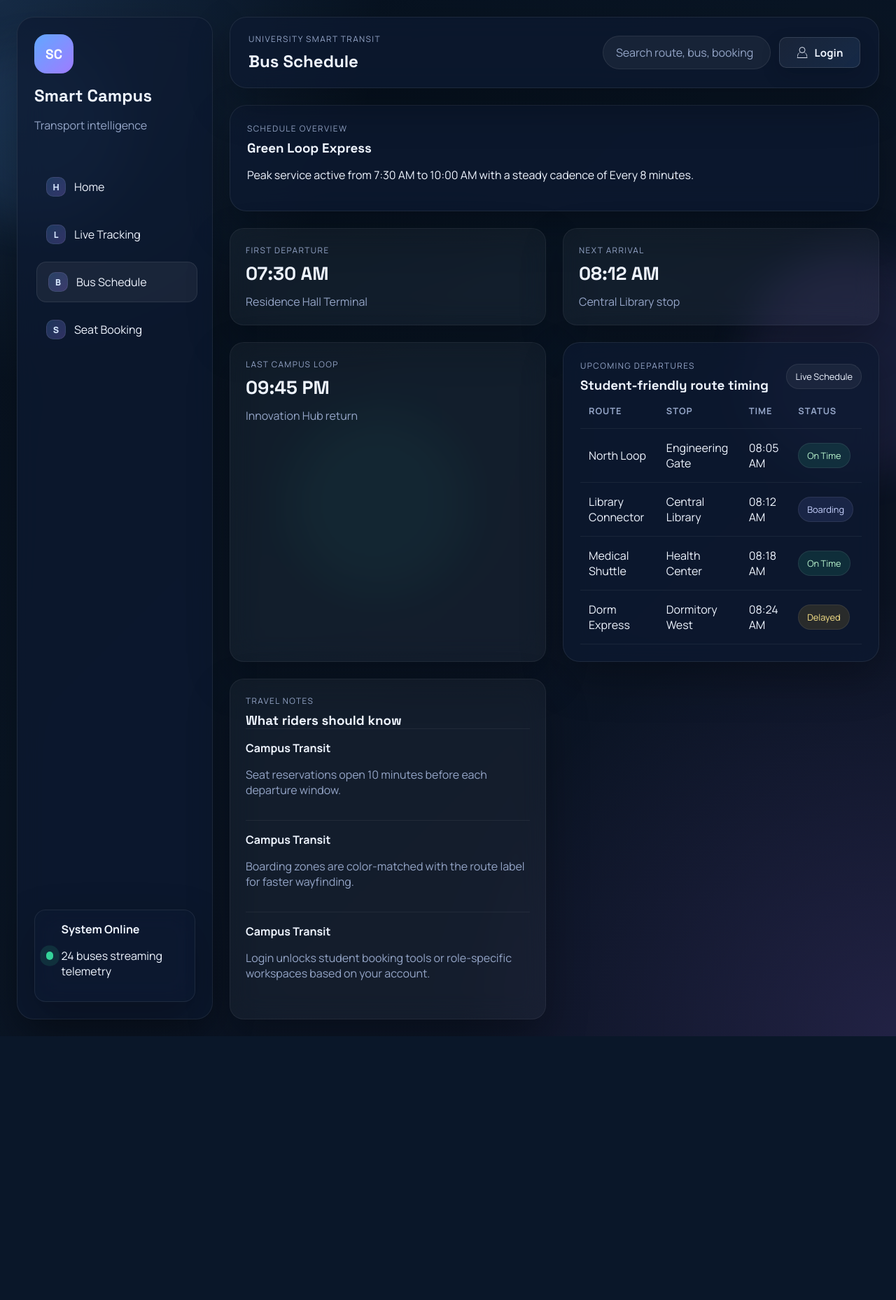
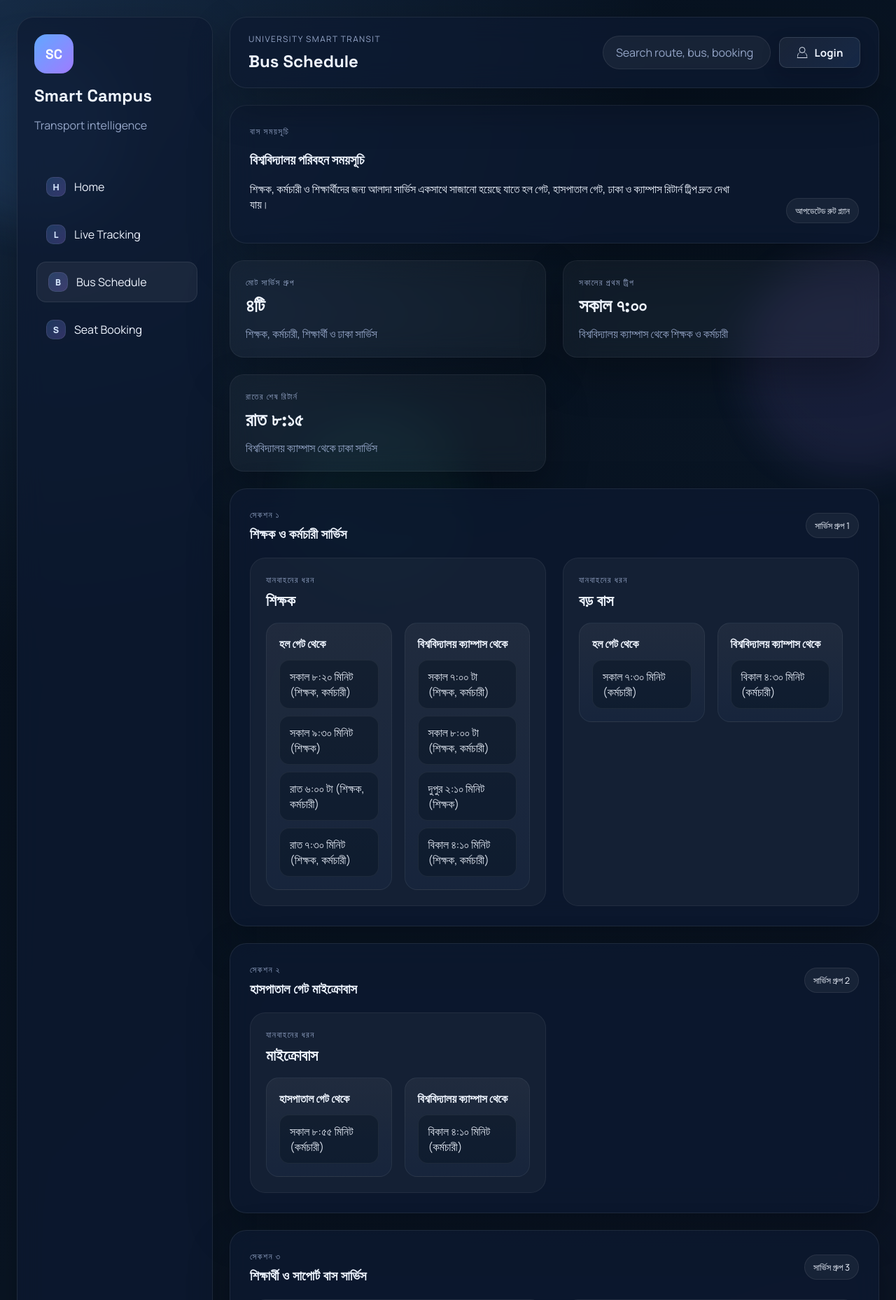
Before and after one commit to mehedinaeem/Smart-Campus-Smart-Transport, a Django app: page /schedule/ in a window 1280 px wide. Shown: the top 1858 px of the page at 70% size. Before the commit the page ends 1481 px from the top, so only its background shows below. Run offline with Django 4.2, Linux system fonts and the light colour scheme.

Commit message:
update schedule system

```diff
--- a/apps/routing/views.py
+++ b/apps/routing/views.py
@@ -6,25 +6,162 @@ def bus_schedule_view(request):
         "page_title": "Bus Schedule",
         "page_name": "schedule",
         "hero_schedule": {
-            "line": "Green Loop Express",
-            "window": "Peak service active from 7:30 AM to 10:00 AM",
-            "cadence": "Every 8 minutes",
+            "title": "বিশ্ববিদ্যালয় পরিবহন সময়সূচি",
+            "summary": "শিক্ষক, কর্মচারী ও শিক্ষার্থীদের জন্য আলাদা সার্ভিস একসাথে সাজানো হয়েছে যাতে হল গেট, হাসপাতাল গেট, ঢাকা ও ক্যাম্পাস রিটার্ন ট্রিপ দ্রুত দেখা যায়।",
+            "badge": "আপডেটেড রুট প্ল্যান",
         },
         "schedule_cards": [
-            {"label": "First Departure", "value": "07:30 AM", "detail": "Residence Hall Terminal"},
-            {"label": "Next Arrival", "value": "08:12 AM", "detail": "Central Library stop"},
-            {"label": "Last Campus Loop", "value": "09:45 PM", "detail": "Innovation Hub return"},
+            {"label": "মোট সার্ভিস গ্রুপ", "value": "৪টি", "detail": "শিক্ষক, কর্মচারী, শিক্ষার্থী ও ঢাকা সার্ভিস"},
+            {"label": "সকালের প্রথম ট্রিপ", "value": "সকাল ৭:০০", "detail": "বিশ্ববিদ্যালয় ক্যাম্পাস থেকে শিক্ষক ও কর্মচারী"},
+            {"label": "রাতের শেষ রিটার্ন", "value": "রাত ৮:১৫", "detail": "বিশ্ববিদ্যালয় ক্যাম্পাস থেকে ঢাকা সার্ভিস"},
         ],
-        "departures": [
-            {"route": "North Loop", "stop": "Engineering Gate", "time": "08:05 AM", "status": "On Time"},
-            {"route": "Library Connector", "stop": "Central Library", "time": "08:12 AM", "status": "Boarding"},
-            {"route": "Medical Shuttle", "stop": "Health Center", "time": "08:18 AM", "status": "On Time"},
-            {"route": "Dorm Express", "stop": "Dormitory West", "time": "08:24 AM", "status": "Delayed"},
+        "schedule_sections": [
+            {
+                "title": "সেকশন ১",
+                "subtitle": "শিক্ষক ও কর্মচারী সার্ভিস",
+                "groups": [
+                    {
+                        "vehicle": "শিক্ষক",
+                        "routes": [
+                            {
+                                "label": "হল গেট থেকে",
+                                "times": [
+                                    "সকাল ৮:২০ মিনিট (শিক্ষক, কর্মচারী)",
+                                    "সকাল ৯:৩০ মিনিট (শিক্ষক)",
+                                    "রাত ৬:০০ টা (শিক্ষক, কর্মচারী)",
+                                    "রাত ৭:৩০ মিনিট (শিক্ষক, কর্মচারী)",
+                                ],
+                            },
+                            {
+                                "label": "বিশ্ববিদ্যালয় ক্যাম্পাস থেকে",
+                                "times": [
+                                    "সকাল ৭:০০ টা (শিক্ষক, কর্মচারী)",
+                                    "সকাল ৮:০০ টা (শিক্ষক, কর্মচারী)",
+                                    "দুপুর ২:১০ মিনিট (শিক্ষক)",
+                                    "বিকাল ৪:১০ মিনিট (শিক্ষক, কর্মচারী)",
+                                ],
+                            },
+                        ],
+                    },
+                    {
+                        "vehicle": "বড় বাস",
+                        "routes": [
+                            {
+                                "label": "হল গেট থেকে",
+                                "times": [
+                                    "সকাল ৭:৩০ মিনিট (কর্মচারী)",
+                                ],
+                            },
+                            {
+                                "label": "বিশ্ববিদ্যালয় ক্যাম্পাস থেকে",
+                                "times": [
+                                    "বিকাল ৪:৩০ মিনিট (কর্মচারী)",
+                                ],
+                            },
+                        ],
+                    },
+                ],
+            },
+            {
+                "title": "সেকশন ২",
+                "subtitle": "হাসপাতাল গেট মাইক্রোবাস",
+                "groups": [
+                    {
+                        "vehicle": "মাইক্রোবাস",
+                        "routes": [
+                            {
+                                "label": "হাসপাতাল গেট থেকে",
+                                "times": [
+                                    "সকাল ৮:৫৫ মিনিট (কর্মচারী)",
+                                ],
+                            },
+                            {
+                                "label": "বিশ্ববিদ্যালয় ক্যাম্পাস থেকে",
+                                "times": [
+                                    "বিকাল ৪:১০ মিনিট (কর্মচারী)",
+                                ],
+                            },
+                        ],
+                    },
+                ],
+            },
+            {
+                "title": "সেকশন ৩",
+                "subtitle": "শিক্ষার্থী ও সাপোর্ট বাস সার্ভিস",
+                "groups": [
+                    {
+                        "vehicle": "শিক্ষার্থীদের বাস",
+                        "routes": [
+                            {
+                                "label": "ক্যাম্পাস-সংলগ্ন পিকআপ / অফিসমুখী রুট",
+                                "times": [
+                                    "সকাল ৮:৩০ টা",
+                                    "সকাল ৮:৪৫ মিনিট",
+                                    "সকাল ৮:৫৫ মিনিট",
+                                    "সকাল ১০:৪৫ মিনিট",
+                                ],
+                            },
+                            {
+                                "label": "বিশ্ববিদ্যালয় ক্যাম্পাস থেকে",
+                                "times": [
+                                    "দুপুর ১২:৩০ মিনিট",
+                                    "দুপুর ২:১৫ মিনিট",
+                                    "দুপুর ৩:১৫ মিনিট",
+                                ],
+                            },
+                        ],
+                    },
+                    {
+                        "vehicle": "অতিরিক্ত সাপোর্ট বাস",
+                        "routes": [
+                            {
+                                "label": "সাপোর্ট সার্ভিস প্রস্থান",
+                                "times": [
+                                    "রাত ৭:০০ টা",
+                                    "রাত ৮:০০ টা",
+                                ],
+                            },
+                            {
+                                "label": "বিশ্ববিদ্যালয় ক্যাম্পাস থেকে",
+                                "times": [
+                                    "বিকাল ৪:১৫ মিনিট",
+                                    "রাত ৭:৩০ মিনিট",
+                                ],
+                            },
+                        ],
+                    },
+                ],
+            },
+            {
+                "title": "সেকশন ৪",
+                "subtitle": "ঢাকা সার্ভিস",
+                "groups": [
+                    {
+                        "vehicle": "বড় বাস (ঢাকা সার্ভিস)",
+                        "routes": [
+                            {
+                                "label": "ঢাকা থেকে",
+                                "times": [
+                                    "সকাল ৮:২০ মিনিট",
+                                    "সকাল ১০:০০ টা",
+                                ],
+                            },
+                            {
+                                "label": "বিশ্ববিদ্যালয় ক্যাম্পাস থেকে",
+                                "times": [
+                                    "দুপুর ২:০০ মিনিট",
+                                    "বিকাল ৮:১৫ মিনিট",
+                                ],
+                            },
+                        ],
+                    },
+                ],
+            },
         ],
-        "route_notes": [
-            "Seat reservations open 10 minutes before each departure window.",
-            "Boarding zones are color-matched with the route label for faster wayfinding.",
-            "Login unlocks student booking tools or role-specific workspaces based on your account.",
+        "schedule_notes": [
+            "মোবাইলে প্রতিটি সার্ভিস আলাদা কার্ডে দেখানো হয়েছে যাতে অনুভূমিক স্ক্রল ছাড়াই সময় দেখা যায়।",
+            "যেসব রুট-লেবেল ছবিতে ঝাপসা ছিল সেখানে সময় অপরিবর্তিত রেখে নিরপেক্ষ ও পরিষ্কার বাংলা শিরোনাম ব্যবহার করা হয়েছে।",
+            "ক্যাম্পাস থেকে ফেরত ট্রিপ ও উৎসভিত্তিক প্রস্থান আলাদা ব্লকে রাখা হয়েছে যাতে দ্রুত স্ক্যান করা সহজ হয়।",
         ],
     }
     return render(request, "routing/bus_schedule.html", context)
--- a/static/css/main.css
+++ b/static/css/main.css
@@ -1178,11 +1178,133 @@ th {
     gap: 24px;
 }
 
+.schedule-hero,
+.schedule-sections,
+.schedule-vehicle-grid,
+.schedule-route-grid,
+.schedule-notes-grid {
+    display: grid;
+    gap: 24px;
+}
+
 .schedule-grid,
 .insight-grid {
     display: grid;
     grid-template-columns: repeat(2, minmax(0, 1fr));
     gap: 24px;
+}
+
+.schedule-hero {
+    grid-template-columns: minmax(0, 1fr) auto;
+    align-items: end;
+    padding: 28px;
+}
+
+.schedule-hero p {
+    max-width: 72ch;
+}
+
+.schedule-sections {
+    grid-template-columns: 1fr;
+}
+
+.schedule-section-panel {
+    padding: 28px;
+}
+
+.schedule-vehicle-grid {
+    grid-template-columns: repeat(2, minmax(0, 1fr));
+    margin-top: 22px;
+}
+
+.schedule-vehicle-card,
+.schedule-support-panel {
+    padding: 22px;
+    border-radius: 22px;
+    background: rgba(255, 255, 255, 0.04);
+    border: 1px solid rgba(255, 255, 255, 0.06);
+}
+
+.schedule-vehicle-head {
+    margin-bottom: 18px;
+}
+
+.schedule-vehicle-head h4,
+.schedule-support-panel h3 {
+    margin: 6px 0 0;
+    font-family: "Space Grotesk", sans-serif;
+    font-size: 1.35rem;
+}
+
+.schedule-route-grid {
+    grid-template-columns: repeat(2, minmax(0, 1fr));
+    gap: 18px;
+}
+
+.schedule-route-block {
+    padding: 18px;
+    border-radius: 18px;
+    background: linear-gradient(180deg, rgba(255, 255, 255, 0.05), rgba(97, 168, 255, 0.04));
+    border: 1px solid rgba(255, 255, 255, 0.06);
+}
+
+.schedule-route-block strong {
+    display: block;
+    margin-bottom: 12px;
+    font-size: 1rem;
+}
+
+.schedule-time-list {
+    display: grid;
+    gap: 10px;
+    margin: 0;
+    padding: 0;
+    list-style: none;
+}
+
+.schedule-time-list li {
+    padding: 12px 14px;
+    border-radius: 14px;
+    background: rgba(7, 17, 31, 0.42);
+    border: 1px solid rgba(255, 255, 255, 0.06);
+    color: rgba(239, 245, 255, 0.94);
+}
+
+.schedule-notes-grid {
+    grid-template-columns: repeat(2, minmax(0, 1fr));
+}
+
+.schedule-footer {
+    display: grid;
+    grid-template-columns: minmax(0, 1.2fr) minmax(280px, 0.8fr);
+    align-items: end;
+    gap: 24px;
+    padding: 22px;
+    border-radius: 22px;
+    background: rgba(255, 255, 255, 0.04);
+    border: 1px solid rgba(255, 255, 255, 0.06);
+}
+
+.schedule-footer h3 {
+    margin: 6px 0 10px;
+    font-family: "Space Grotesk", sans-serif;
+}
+
+.schedule-footer__meta {
+    display: grid;
+    gap: 14px;
+}
+
+.schedule-footer__meta div {
+    padding: 16px 18px;
+    border-radius: 18px;
+    background: linear-gradient(180deg, rgba(255, 255, 255, 0.05), rgba(97, 168, 255, 0.04));
+    border: 1px solid rgba(255, 255, 255, 0.06);
+}
+
+.schedule-footer__meta strong {
+    display: block;
+    margin-bottom: 6px;
 }
 
 .alerts-grid {
@@ -1261,6 +1383,11 @@ th {
     .dashboard-strip,
     .alerts-grid,
     .schedule-grid,
+    .schedule-hero,
+    .schedule-vehicle-grid,
+    .schedule-route-grid,
+    .schedule-notes-grid,
+    .schedule-footer,
     .insight-grid {
         grid-template-columns: 1fr;
     }
@@ -1487,6 +1614,22 @@ th {
         min-width: 0;
     }
 
+    .schedule-section-panel,
+    .schedule-hero,
+    .schedule-vehicle-card,
+    .schedule-support-panel,
+    .schedule-footer {
+        padding: 20px;
+    }
+
+    .schedule-vehicle-grid {
+        margin-top: 18px;
+    }
+
+    .schedule-route-block {
+        padding: 16px;
+    }
+
     .seat-layout {
         grid-template-columns: repeat(3, minmax(0, 1fr));
     }
--- a/templates/routing/bus_schedule.html
+++ b/templates/routing/bus_schedule.html
@@ -2,10 +2,13 @@
 
 {% block content %}
 <section class="schedule-layout">
-    <div class="glass-panel alerts-hero">
-        <p class="eyebrow">Schedule Overview</p>
-        <h3>{{ hero_schedule.line }}</h3>
-        <p>{{ hero_schedule.window }} with a steady cadence of {{ hero_schedule.cadence }}.</p>
+    <div class="glass-panel schedule-hero">
+        <div>
+            <p class="eyebrow">বাস সময়সূচি</p>
+            <h3>{{ hero_schedule.title }}</h3>
+            <p>{{ hero_schedule.summary }}</p>
+        </div>
+        <span class="status-chip">{{ hero_schedule.badge }}</span>
     </div>
 
     <section class="schedule-grid">
@@ -16,59 +19,84 @@
             <span>{{ card.detail }}</span>
         </article>
         {% endfor %}
+    </section>
 
-        <div class="glass-panel trips-panel">
+    <section class="schedule-sections">
+        {% for section in schedule_sections %}
+        <article class="glass-panel schedule-section-panel">
             <div class="section-header">
                 <div>
-                    <p class="eyebrow">Upcoming Departures</p>
-                    <h3>Student-friendly route timing</h3>
+                    <p class="eyebrow">{{ section.title }}</p>
+                    <h3>{{ section.subtitle }}</h3>
                 </div>
-                <span class="status-chip">Live Schedule</span>
+                <span class="status-chip">সার্ভিস গ্রুপ {{ forloop.counter }}</span>
             </div>
-            <div class="table-shell">
-                <table>
-                    <thead>
-                        <tr>
-                            <th>Route</th>
-                            <th>Stop</th>
-                            <th>Time</th>
-                            <th>Status</th>
-                        </tr>
-                    </thead>
-                    <tbody>
-                        {% for departure in departures %}
-                        <tr>
-                            <td>{{ departure.route }}</td>
-                            <td>{{ departure.stop }}</td>
-                            <td>{{ departure.time }}</td>
-                            <td>
-                                <span class="table-badge {% if departure.status == 'Delayed' %}warning{% elif departure.status == 'Boarding' %}neutral{% else %}success{% endif %}">
-                                    {{ departure.status }}
-                                </span>
-                            </td>
-                        </tr>
+            <div class="schedule-vehicle-grid">
+                {% for group in section.groups %}
+                <section class="schedule-vehicle-card">
+                    <div class="schedule-vehicle-head">
+                        <p class="eyebrow">যানবাহনের ধরন</p>
+                        <h4>{{ group.vehicle }}</h4>
+                    </div>
+                    <div class="schedule-route-grid">
+                        {% for route in group.routes %}
+                        <div class="schedule-route-block">
+                            <strong>{{ route.label }}</strong>
+                            <ul class="schedule-time-list">
+                                {% for time in route.times %}
+                                <li>{{ time }}</li>
+                                {% endfor %}
+                            </ul>
+                        </div>
                         {% endfor %}
-                    </tbody>
-                </table>
+                    </div>
+                </section>
+                {% endfor %}
             </div>
-        </div>
+        </article>
+        {% endfor %}
+    </section>
 
+    <!-- <section class="schedule-notes-grid">
         <div class="glass-panel compact-list">
             <div class="section-header">
                 <div>
-                    <p class="eyebrow">Travel Notes</p>
-                    <h3>What riders should know</h3>
+                    <p class="eyebrow">ব্যবহার নির্দেশনা</p>
+                    <h3>দ্রুত দেখার জন্য গুরুত্বপূর্ণ নোট</h3>
                 </div>
             </div>
-            {% for note in route_notes %}
+            {% for note in schedule_notes %}
             <div class="list-row">
                 <div>
-                    <strong>Campus Transit</strong>
+                    <strong>ক্যাম্পাস ট্রানজিট</strong>
                     <p>{{ note }}</p>
                 </div>
             </div>
             {% endfor %}
         </div>
-    </section>
+
+        <div class="glass-panel schedule-support-panel">
+            <p class="eyebrow">রুট গাইড</p>
+            <h3>প্রস্থান ও রিটার্ন আলাদা করে দেখুন</h3>
+            <p>প্রতিটি সার্ভিস কার্ডে উৎসভিত্তিক ট্রিপ এবং বিশ্ববিদ্যালয় ক্যাম্পাস থেকে ফেরত ট্রিপ আলাদা ব্লকে সাজানো আছে, তাই শিক্ষার্থী, শিক্ষক ও কর্মচারীরা দ্রুত নিজেদের সময় খুঁজে পাবেন।</p>
+        </div>
+    </section> -->
+    <footer class="glass-panel schedule-footer">
+        <div>
+            <p class="eyebrow">Schedule Support</p>
+            <h3>Need an updated transport notice?</h3>
+            <p>For route changes, holiday transport plans, or urgent timing adjustments, please follow the transport office notice and campus administration updates.</p>
+        </div>
+        <div class="schedule-footer__meta">
+            <div>
+                <strong>Transport Office</strong>
+                <p>Campus operations desk</p>
+            </div>
+            <div>
+                <strong>Schedule Coverage</strong>
+                <p>Teacher, staff, student, and Dhaka service</p>
+            </div>
+        </div>
+    </footer>
 </section>
 {% endblock %}
```
